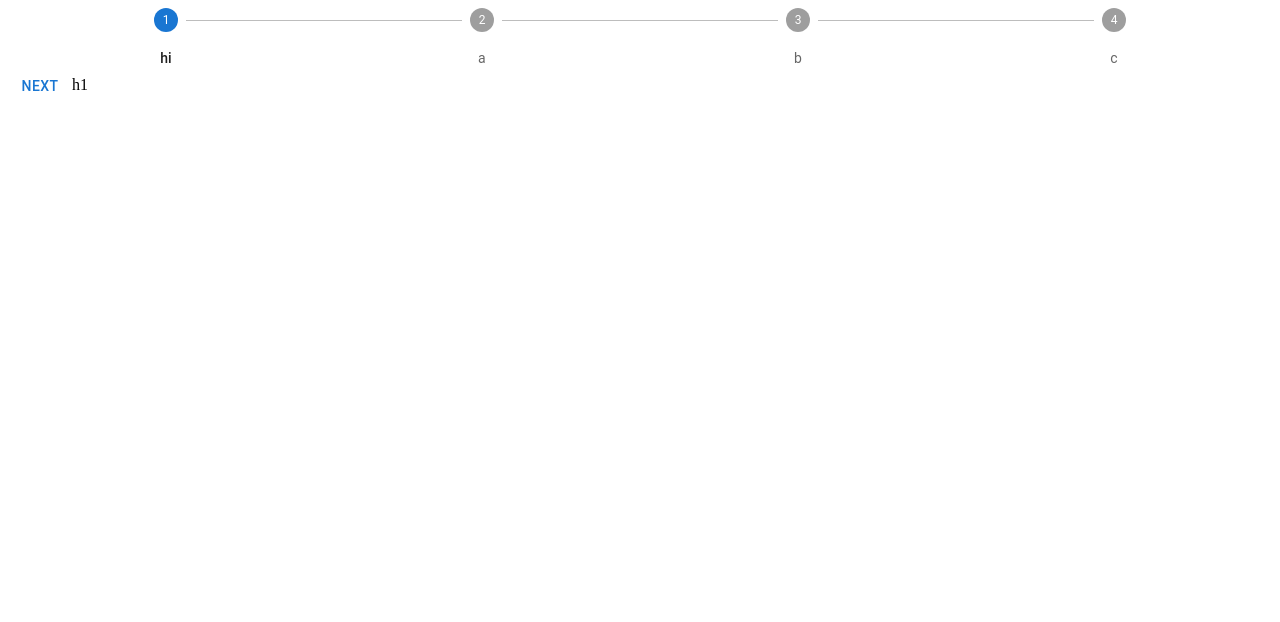
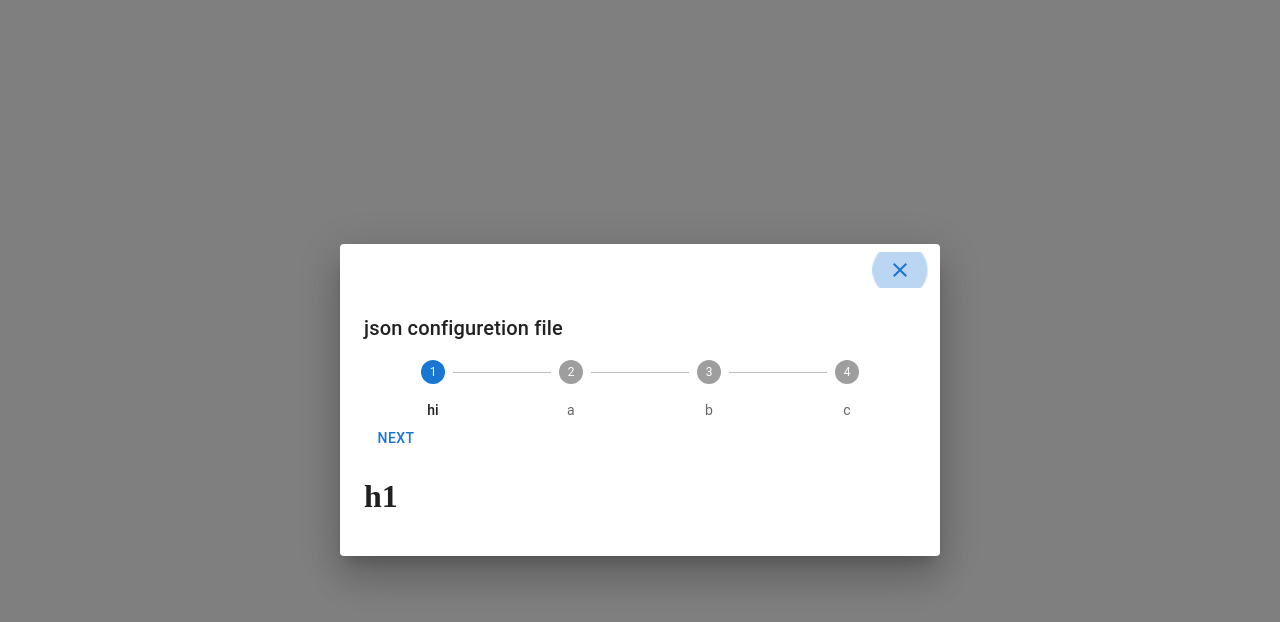
Before and after one commit to Amitai36/IAI, a React (Vite) app in the folder client/: page / in a window 1280 px wide. Shown: the top 622 px of the page. Built offline with nearby package versions, Linux system fonts and the light colour scheme.

Commit message:
create a generic dialog around stepper

```diff
--- /dev/null
+++ b/client/src/components/DialogMui.tsx
@@ -0,0 +1,49 @@
+import DialogContentText from "@mui/material/DialogContentText";
+import DialogContent from "@mui/material/DialogContent";
+import DialogActions from "@mui/material/DialogActions";
+import useMediaQuery from "@mui/material/useMediaQuery";
+import DialogTitle from "@mui/material/DialogTitle";
+import { useTheme } from "@mui/material/styles";
+import { Close } from "@mui/icons-material";
+import Button from "@mui/material/Button";
+import Dialog from "@mui/material/Dialog";
+import * as React from "react";
+
+interface DialogComponentProps {
+  open: boolean;
+  setOpen?: React.Dispatch<React.SetStateAction<boolean>>;
+  content: React.ReactNode;
+  title: { text: string; color: string };
+  whenClose?: () => void;
+}
+
+export default function DialogComponent(props: DialogComponentProps) {
+  const {
+    content,
+    open,
+    setOpen,
+    title: { text, color },
+    whenClose,
+  } = props;
+  const theme = useTheme();
+  const fullScreen = useMediaQuery(theme.breakpoints.down("md"));
+
+  const handleClose = () => {
+    setOpen?.(false);
+    whenClose?.();
+  };
+
+  return (
+    <Dialog fullWidth fullScreen={fullScreen} open={open} onClose={handleClose}>
+      <DialogActions>
+        <Button autoFocus onClick={handleClose}>
+          <Close />
+        </Button>
+      </DialogActions>
+      <DialogTitle color={color}>{text}</DialogTitle>
+      <DialogContent>
+        {content}
+      </DialogContent>
+    </Dialog>
+  );
+}
--- a/client/src/pages/StepperJson.tsx
+++ b/client/src/pages/StepperJson.tsx
@@ -1,9 +1,13 @@
+import DialogComponent from "../components/DialogMui"
 import StepperMui from "../components/StepperMui"
 
 function StepperJson() {
     return (
         <div>
-            <StepperMui components={[<>h1</>, <h2>h2</h2>]} steps={["hi", "a", "b", "c"]} />
+            <DialogComponent content={
+                <StepperMui components={[<h1>h1</h1>, <h2>h2</h2>]} steps={["hi", "a", "b", "c"]} />
+            } open={true} title={{ text: "json configuretion file", color: "info" }}  >
+            </DialogComponent>
         </div>
     )
 }
```
Also changed, not shown: client/src/components/StepperMui.tsx (+4 -4 lines).
